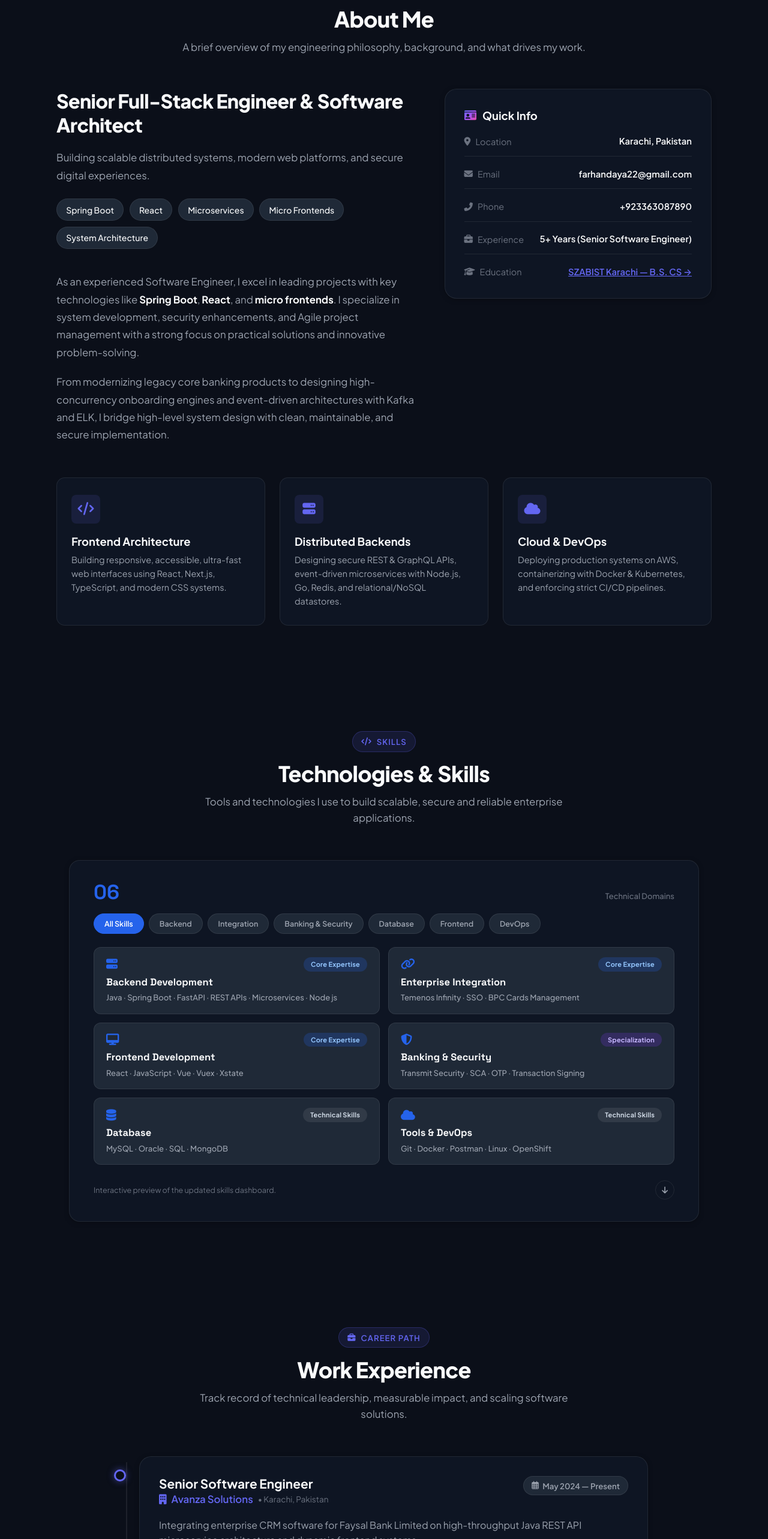
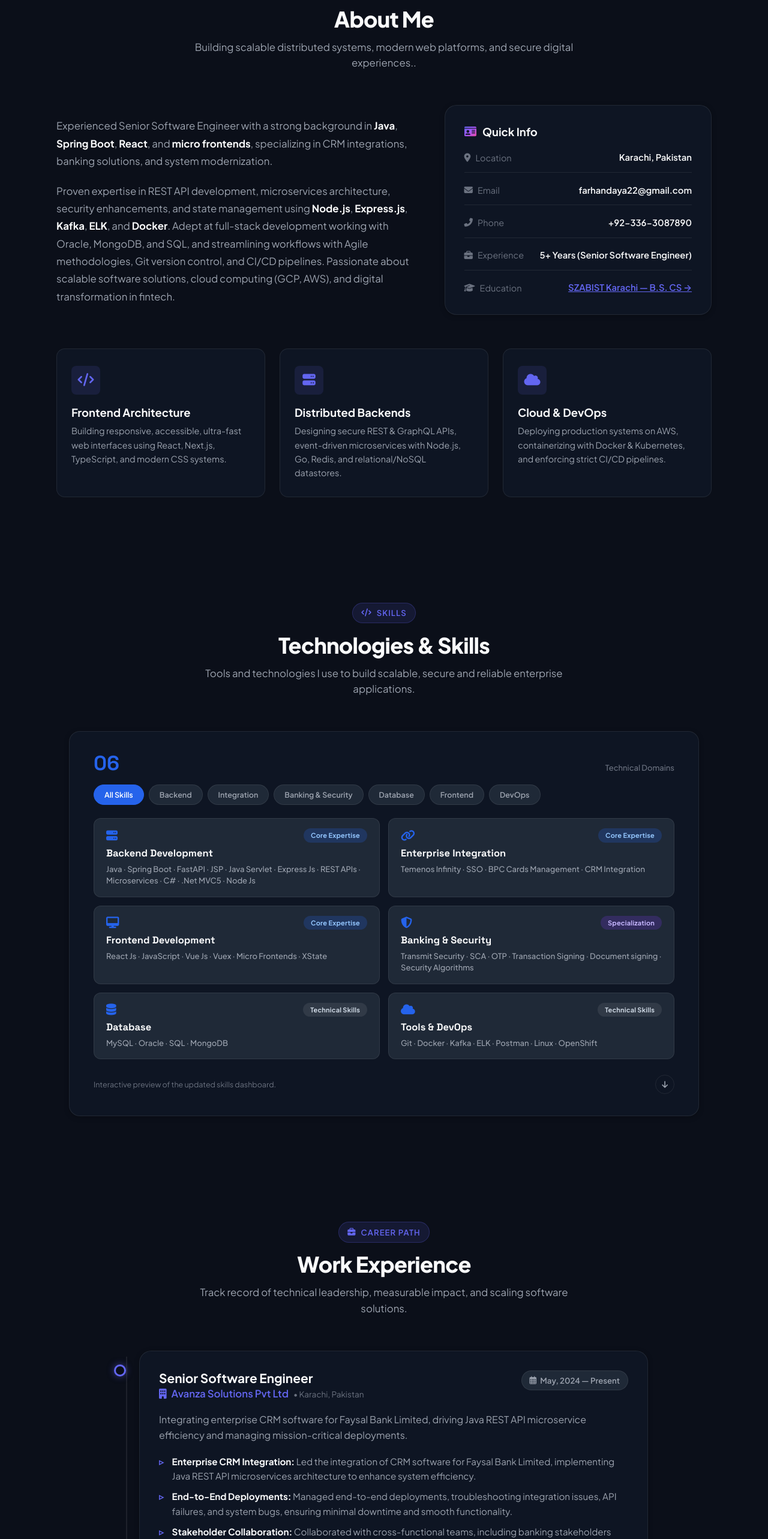
Before and after one commit to Fypseen/web-resume, a Next.js app: page / in a window 1280 px wide. Shown: the part 897-3463 px from the top of the page at 60% size. Built offline with nearby package versions, Linux system fonts and the light colour scheme.

Commit message:
update content

```diff
--- a/src/app/education/page.tsx
+++ b/src/app/education/page.tsx
@@ -57,7 +57,7 @@ export default function EducationPage() {
                   </div>
                 </div>
                 <span className="edu-period-badge">
-                  <i className="far fa-calendar-alt"></i> Aug 2016 — Jun 2020
+                  <i className="far fa-calendar-alt"></i> Batch of 2020 (2016 — 2020)
                 </span>
               </div>
 
--- a/src/components/AboutSection.tsx
+++ b/src/components/AboutSection.tsx
@@ -11,31 +11,31 @@ export default function AboutSection() {
           </span>
           <h2 className="section-title">About Me</h2>
           <p className="section-subtitle">
-            A brief overview of my engineering philosophy, background, and what drives my work.
+            Building scalable distributed systems, modern web platforms, and secure digital experiences..
           </p>
         </div>
 
         <div className="about-grid">
           {/* Left Narrative */}
           <div className="about-narrative">
-            <h3 className="about-narrative-title">
+            {/* <h3 className="about-narrative-title">
               Senior Full-Stack Engineer &amp; Software Architect
-            </h3>
-            <p className="about-narrative-lead">
+            </h3> */}
+            {/* <p className="about-narrative-lead">
               Building scalable distributed systems, modern web platforms, and secure digital experiences.
-            </p>
-            <div className="about-narrative-pills">
+            </p> */}
+            {/* <div className="about-narrative-pills">
               <span className="about-pill">Spring Boot</span>
               <span className="about-pill">React</span>
               <span className="about-pill">Microservices</span>
               <span className="about-pill">Micro Frontends</span>
               <span className="about-pill">System Architecture</span>
-            </div>
+            </div> */}
             <p style={{ marginTop: "1.25rem" }}>
-              As an experienced Software Engineer, I excel in leading projects with key technologies like <strong>Spring Boot</strong>, <strong>React</strong>, and <strong>micro frontends</strong>. I specialize in system development, security enhancements, and Agile project management with a strong focus on practical solutions and innovative problem-solving.
+              Experienced Senior Software Engineer with a strong background in <strong>Java</strong>, <strong>Spring Boot</strong>, <strong>React</strong>, and <strong>micro frontends</strong>, specializing in CRM integrations, banking solutions, and system modernization.
             </p>
             <p>
-              From modernizing legacy core banking products to designing high-concurrency onboarding engines and event-driven architectures with Kafka and ELK, I bridge high-level system design with clean, maintainable, and secure implementation.
+              Proven expertise in REST API development, microservices architecture, security enhancements, and state management using <strong>Node.js</strong>, <strong>Express.js</strong>, <strong>Kafka</strong>, <strong>ELK</strong>, and <strong>Docker</strong>. Adept at full-stack development working with Oracle, MongoDB, and SQL, and streamlining workflows with Agile methodologies, Git version control, and CI/CD pipelines. Passionate about scalable software solutions, cloud computing (GCP, AWS), and digital transformation in fintech.
             </p>
           </div>
 
@@ -61,7 +61,7 @@ export default function AboutSection() {
                 <span className="meta-label">
                   <i className="fas fa-phone-alt"></i> Phone
                 </span>
-                <span className="meta-value">+923363087890</span>
+                <span className="meta-value">+92-336-3087890</span>
               </div>
               <div className="meta-item">
                 <span className="meta-label">
--- a/src/components/ContactSection.tsx
+++ b/src/components/ContactSection.tsx
@@ -21,16 +21,25 @@ export default function ContactSection() {
             </a>
             <a href="tel:+923363087890" className="btn btn-secondary">
               <i className="fas fa-phone-alt"></i>
-              <span>+92 336 3087890</span>
+              <span>+92-336-3087890</span>
             </a>
             <a
-              href="https://linkedin.com"
+              href="https://www.linkedin.com/in/farhan-ali-daya"
               target="_blank"
               rel="noopener noreferrer"
               className="btn btn-outline"
             >
               <i className="fab fa-linkedin"></i>
               <span>LinkedIn</span>
+            </a>
+            <a
+              href="https://github.com/FarhanDaya"
+              target="_blank"
+              rel="noopener noreferrer"
+              className="btn btn-outline"
+            >
+              <i className="fab fa-github"></i>
+              <span>GitHub</span>
             </a>
             <Link href="/education" className="btn btn-outline">
               <i className="fas fa-graduation-cap"></i>
--- a/src/components/ExperienceSection.tsx
+++ b/src/components/ExperienceSection.tsx
@@ -13,98 +13,89 @@ interface ExperienceItem {
 const experiences: ExperienceItem[] = [
   {
     role: "Senior Software Engineer",
-    company: "Avanza Solutions",
+    company: "Avanza Solutions Pvt Ltd",
     location: "Karachi, Pakistan",
-    period: "May 2024 — Present",
+    period: "May, 2024 — Present",
     description:
-      "Integrating enterprise CRM software for Faysal Bank Limited on high-throughput Java REST API microservice architecture and dynamic frontend systems.",
+      "Integrating enterprise CRM software for Faysal Bank Limited, driving Java REST API microservice efficiency and managing mission-critical deployments.",
     duties: [
       <>
-        <strong>Banking CRM &amp; Architecture:</strong> Coordinated with the bank to facilitate seamless CRM software implementation on a resilient Java REST API microservice architecture.
+        <strong>Enterprise CRM Integration:</strong> Led the integration of CRM software for Faysal Bank Limited, implementing Java REST API microservices architecture to enhance system efficiency.
       </>,
       <>
-        <strong>Dynamic Frontend Engineering:</strong> Engaged in enhancing core project modules by architecting and developing dynamic, component-driven frontend architecture in React.js.
+        <strong>End-to-End Deployments:</strong> Managed end-to-end deployments, troubleshooting integration issues, API failures, and system bugs, ensuring minimal downtime and smooth functionality.
       </>,
       <>
-        <strong>Workflow Automation:</strong> Created and enhanced complex complaint and service request workflows using dynamic programming techniques and streamlined business logic.
+        <strong>Stakeholder Collaboration:</strong> Collaborated with cross-functional teams, including banking stakeholders and developers, to implement scalable enhancements and resolve real-time operational challenges.
       </>,
     ],
-    techStack: ["Java", "Spring Boot", "REST APIs", "Microservices", "React.js", "Dynamic Forms", "Banking CRM"],
+    techStack: ["Java", "Spring Boot", "REST APIs", "Microservices", "React.js", "CRM Integration"],
   },
   {
     role: "Senior Software Engineer",
-    company: "JS Bank",
+    company: "JS Bank Limited",
     location: "Karachi, Pakistan",
-    period: "Feb 2023 — Apr 2024",
+    period: "Feb, 2023 — May, 2024",
     description:
-      "Driving innovative banking solutions with cutting-edge technology at JS Bank across enterprise onboarding, microservices, and security infrastructure.",
+      "Optimizing system performance and leading the modernization of legacy banking systems to reactive microservices architectures.",
     duties: [
       <>
-        <strong>Enterprise Project Management:</strong> Successfully managed multiple projects, leveraging diverse technologies including Node REST APIs, Kafka, ELK, Winston Logger, &amp; databases like Oracle and MongoDB for optimal system performance.
+        <strong>Performance &amp; Observability:</strong> Optimized system performance by integrating Kafka, ELK stack, and Winston Logger, enhancing real-time data processing, log management, and system reliability.
       </>,
       <>
-        <strong>Software Engineering &amp; Modernization:</strong> Engineered onboarding software using Spring Boot and React, focusing on effective state management and led the modernization of legacy digital products utilizing Java Servlet and JSP.
+        <strong>System Modernization:</strong> Led the modernization of legacy banking systems, migrating applications from Java Servlet and JSP to a microservices architecture using Spring Boot, React.js, and Node.js REST APIs.
       </>,
       <>
-        <strong>Security &amp; Integrity:</strong> Enhanced application security by implementing robust security algorithms to protect against payload manipulation and unauthorized data modification.
+        <strong>Application Security:</strong> Strengthened application security by implementing robust security algorithms, mitigating risks related to payload manipulation and unauthorized access.
       </>,
       <>
-        <strong>Collaborative Git Workflows:</strong> Employed Git for comprehensive version control, promoting collaborative and organized code management through effective branching strategies and merge workflows.
+        <strong>CI/CD &amp; Git Automation:</strong> Optimized deployment workflows using Git version control, employing effective branching strategies, merge workflows, and CI/CD automation to enhance collaborative development and code management.
+      </>,
+    ],
+    techStack: ["Spring Boot", "React.js", "Kafka", "Node.js REST APIs", "Oracle", "MongoDB", "ELK", "Java Servlet", "JSP", "Git", "CI/CD"],
+  },
+  {
+    role: "Senior Software Engineer",
+    company: "Teresol Pvt Ltd",
+    location: "Karachi, Pakistan",
+    period: "Sep, 2021 — Jan, 2023",
+    description:
+      "Developing and deploying modular micro frontend architectures and optimizing full-stack integration across enterprise software.",
+    duties: [
+      <>
+        <strong>Micro Frontends &amp; Containerization:</strong> Developed and deployed micro frontend architectures, leveraging Vue.js, Docker, and state management tools like Vuex and xState to enhance modularity and scalability.
       </>,
       <>
-        <strong>Agile Delivery:</strong> Adopted Agile methodology to facilitate rapid and seamless development, ensuring timely and efficient deployment of project updates.
+        <strong>API Performance Optimization:</strong> Orchestrated seamless frontend-backend integration, optimizing REST API calls via Quarkus to ensure high performance.
+      </>,
+      <>
+        <strong>Business Analysis Translation:</strong> Collaborated with business analysts and validation teams, translating complex business logic and system requirements into functional solutions.
+      </>,
+      <>
+        <strong>Deployment Pipeline Optimization:</strong> Optimized software deployment pipelines, improving Git workflows, CI/CD automation, and code review processes for faster, more efficient releases.
       </>,
     ],
-    techStack: ["Spring Boot", "React", "Kafka", "Node.js REST APIs", "Oracle", "MongoDB", "ELK", "Java Servlet", "JSP", "Git"],
-  },
-  {
-    role: "Senior Software Engineer / Software Engineer",
-    company: "Teresol Pvt Ltd",
-    location: "Karachi, Pakistan",
-    period: "Sep 2021 — Jan 2023",
-    description:
-      "Empowering digital transformation with creative and efficient tech strategies across micro frontends and component-driven architecture.",
-    duties: [
-      <>
-        <strong>Micro Frontends &amp; Docker:</strong> Managed and contributed to component development, state management through Vuex, and micro frontend deployment through Docker at the harbor.
-      </>,
-      <>
-        <strong>Finite State Modeling:</strong> Implemented a state management system using the xState library, effectively handling all use cases and maintaining complex application states.
-      </>,
-      <>
-        <strong>Framework Integration:</strong> Orchestrated the integration of the Vue.js-based frontend application with high-performance REST APIs developed in the Quarkus framework.
-      </>,
-      <>
-        <strong>Business Analysis &amp; Validation:</strong> Collaborated closely with Business Analysts and validation teams to meticulously gather and comprehend intricate business logic and system requirements.
-      </>,
-      <>
-        <strong>Version Control:</strong> Utilized Git for version control, ensuring efficient collaboration, code traceability, and streamlined project management with structured branching strategies.
-      </>,
-    ],
-    techStack: ["Vue.js", "Vuex", "xState", "Quarkus", "Micro Frontends", "Docker", "Harbor", "REST APIs", "Git"],
+    techStack: ["Vue.js", "Vuex", "xState", "Quarkus", "Micro Frontends", "Docker", "GitLab", "CI/CD"],
   },
   {
     role: "Software Developer",
-    company: "Bank AL Habib Ltd",
+    company: "Bank AL Habib Limited",
     location: "Karachi, Pakistan",
-    period: "Oct 2020 — Aug 2021",
+    period: "Oct, 2020 — Aug, 2021",
     description:
-      "Shaping the future of finance with progressive banking solutions, core financial portal engineering, and high-volume utility reporting.",
+      "Developing digital banking portals, financial installment calculator APIs, and corporate file management systems.",
     duties: [
       <>
-        <strong>Roshan Digital Account Portal:</strong> Developed the Roshan Digital Account portal for the back office, incorporating advanced audit trail management with multiple approval levels using .Net MVC5.
+        <strong>RDA Portal Development:</strong> Developed and maintained the RDA portal, implementing .NET MVC5 to streamline digital banking operations.
       </>,
       <>
-        <strong>Financial Calculator API:</strong> Created the Roshan Apni Car Installment calculator REST API for precise multi-term financing simulations.
+        <strong>Financial Calculator API:</strong> Designed and deployed REST APIs for the Roshan Apni Car Installment Calculator, enabling accurate financial calculations for customer loan applications.
       </>,
       <>
-        <strong>Corporate File Management:</strong> Designed and managed a daily File Management Application for corporate utility partners including KE and LESCO, facilitating daily reporting and reconciliation.
-      </>,
-      <>
-        <strong>Source Control:</strong> Proficiently utilized SVN (Subversion) and Team Foundation Server (TFS) for collaborative corporate software delivery.
+        <strong>File Management Automation:</strong> Built a File Management System for financial institutions, automating daily reporting and reconciliation processes.
       </>,
     ],
-    techStack: [".Net MVC5", ".Net Core", "C#", "REST API", "SQL", "SVN", "TFS"],
+    techStack: [".NET MVC5", ".NET Core", "C#", "REST API", "SQL", "SVN", "TFS"],
   },
 ];
 
--- a/src/components/HeroSection.tsx
+++ b/src/components/HeroSection.tsx
@@ -62,7 +62,7 @@ export default function HeroSection() {
               <span>Connect:</span>
               <div className="social-links-list">
                 <a
-                  href="https://github.com"
+                  href="https://github.com/FarhanDaya"
                   target="_blank"
                   rel="noopener noreferrer"
                   className="social-icon-btn"
@@ -71,7 +71,7 @@ export default function HeroSection() {
                   <i className="fab fa-github"></i>
                 </a>
                 <a
-                  href="https://linkedin.com"
+                  href="https://www.linkedin.com/in/farhan-ali-daya"
                   target="_blank"
                   rel="noopener noreferrer"
                   className="social-icon-btn"
--- a/src/components/SkillsSection.tsx
+++ b/src/components/SkillsSection.tsx
@@ -18,7 +18,7 @@ const skillCategories: SkillItem[] = [
     subtitle: "Core Expertise",
     iconClass: "fas fa-server",
     priority: "core",
-    technologies: ["Java", "Spring Boot", "FastAPI", "REST APIs", "Microservices", "Node js"],
+    technologies: ["Java", "Spring Boot", "FastAPI", "JSP", "Java Servlet", "Express Js", "REST APIs", "Microservices","C#", ".Net MVC5", "Node Js"],
   },
   {
     id: "integration",
@@ -26,7 +26,7 @@ const skillCategories: SkillItem[] = [
     subtitle: "Core Expertise",
     iconClass: "fas fa-link",
     priority: "core",
-    technologies: ["Temenos Infinity", "SSO", "BPC Cards Management"],
+    technologies: ["Temenos Infinity", "SSO", "BPC Cards Management", "CRM Integration"],
   },
   {
     id: "frontend",
@@ -34,7 +34,7 @@ const skillCategories: SkillItem[] = [
     subtitle: "Core Expertise",
     iconClass: "fas fa-desktop",
     priority: "core",
-    technologies: ["React", "JavaScript", "Vue", "Vuex", "Xstate"],
+    technologies: ["React Js", "JavaScript", "Vue Js", "Vuex", "Micro Frontends", "XState",],
   },
   {
     id: "banking",
@@ -42,7 +42,7 @@ const skillCategories: SkillItem[] = [
     subtitle: "Specialization",
     iconClass: "fas fa-shield-alt",
     priority: "specialization",
-    technologies: ["Transmit Security", "SCA", "OTP", "Transaction Signing"],
+    technologies: ["Transmit Security", "SCA", "OTP", "Transaction Signing", "Document signing", "Security Algorithms"],
   },
   {
     id: "database",
@@ -58,8 +58,8 @@ const skillCategories: SkillItem[] = [
     subtitle: "Technical Skills",
     iconClass: "fas fa-cloud",
     priority: "supporting",
-    technologies: ["Git", "Docker", "Postman", "Linux", "OpenShift"],
-  },
+    technologies: ["Git", "Docker","Kafka", "ELK", "Postman", "Linux", "OpenShift"],
+  }
 ];
 
 const filterPills = [
```
